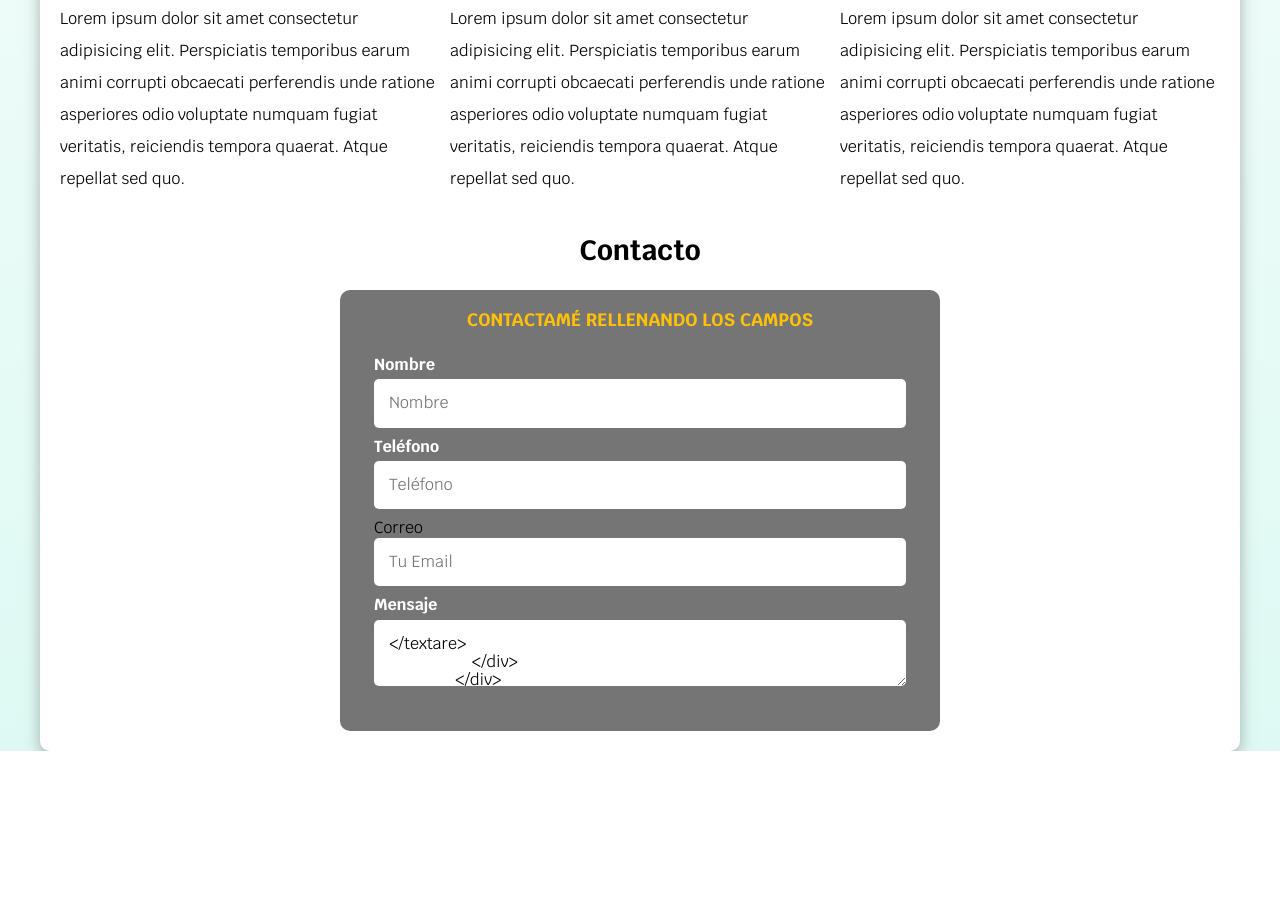
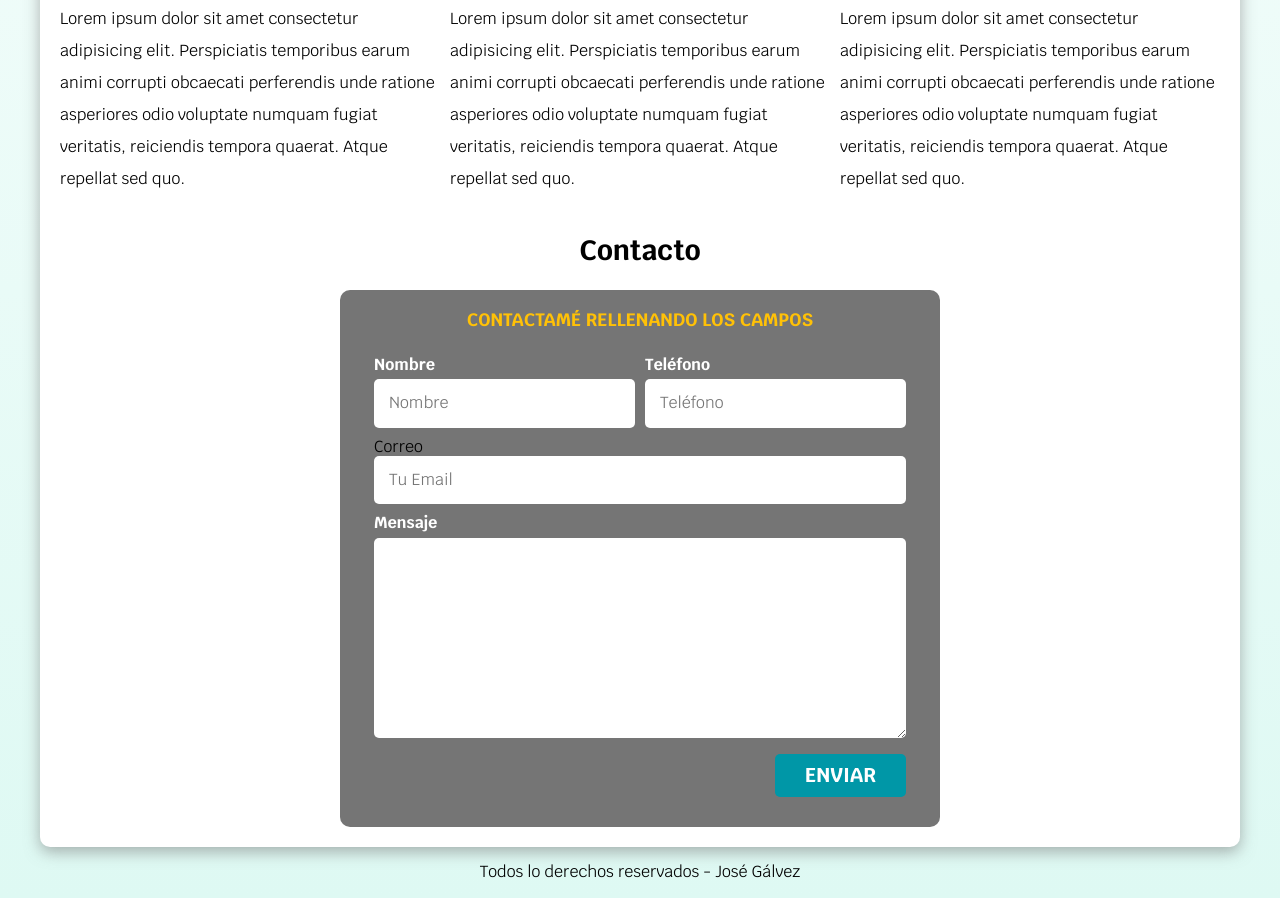
Before and after one commit to jlgalvez77/Desarrolllo-web-completo, a plain HTML site: page FREELANCER/index.html in a window 1280 px wide. Shown: the part 926-1824 px from the top of the page. Before the commit the page ends 1677 px from the top, so only its background shows below. Drawn offline with Linux system fonts and the light colour scheme.

Commit message:
Terminado

```diff
--- a/FREELANCER_INICIO/css/styles.css
+++ b/FREELANCER/css/styles.css
@@ -12,6 +12,7 @@
 html {
     font-size: 62.5%;
     box-sizing:border-box;
+    scroll-snap-type: y mandatory;
 }
 *, *:before, *:after {
     box-sizing:inherit;
@@ -56,11 +57,15 @@ h1, h2, h3 {
     border-radius: .5rem;
     width: 90%;
     text-align: center;
+    border: none;
 }
 @media (min-width: 768px){
     .boton {
         width: auto;
     }
+}
+.boton:hover{
+    cursor: pointer;
 }
 
 .sombra {
@@ -70,6 +75,24 @@ h1, h2, h3 {
     background-color: var(--blanco);
     padding: 2rem;
     border-radius: 1rem;
+}
+
+.w-sm-100 {
+    width: 100%;
+}
+
+@media (min-width: 768px) {
+    .w-sm-100{
+        width: auto;
+    }
+}
+
+.flex {
+    display: flex;
+}
+
+.alinear-derecha {
+    justify-content: flex-end;
 }
 
 .nav-bg {
@@ -134,6 +157,13 @@ h1, h2, h3 {
     align-items: flex-end;
 }
 
+.servicios,
+.navegacion-principal,
+.formulario {
+    scroll-snap-align: center;
+    scroll-snap-stop: always;
+}
+
 @media (min-width: 768px) {
     .servicios {
     display: grid;
@@ -187,9 +217,23 @@ h1, h2, h3 {
     color: var(--secundario);
 }
 
-.contenedor-campos {
+@media (min-width: 768px) {
+    .contenedor-campos {
+        display: grid;
+        grid-template-columns: repeat(2, 1fr);
+        grid-template-rows: auto auto 20rem;
+        column-gap: 1rem;
+    }
+    .campo:nth-child(3),
+    .campo:nth-child(4) {
+        grid-column: 1 / 3;
+    }
+    .boton-enviar {
+        margin-top: 4rem;
+    }
+}
 
-}
+
 
 .campo {
     margin-bottom: 1rem;
@@ -202,9 +246,21 @@ h1, h2, h3 {
     display: block;
 }
 
+.campo textarea {
+    height: 20rem;
+}
+
 .input-text {
     width: 100%;
     border: none;
     padding: 1.5rem;
     border-radius: .5rem;
 }
+
+.enviar .boton {
+    width: 100%;
+}
+
+.footer {
+    text-align: center;
+}
--- a/FREELANCER_INICIO/index.html
+++ b/FREELANCER/index.html
@@ -121,18 +121,18 @@
                     </div>
                     <div class="campo">
                         <label>Mensaje</label>
-                        <textarea class="input-text" placeholder="Mensaje"></textare>
+                        <textarea class="input-text"></textarea>
                     </div>
                 </div>
-                <div>
-                   <input type="submit" value="Enviar">
+                <div class="alinear-derecha flex">
+                   <input class="boton w-sm-100 boton-enviar" type="submit" value="Enviar">
                 </div>
 
             </fieldset>
         </form>
     </section>
     </main>
-    <footer>
+    <footer class="footer">
         <p>Todos lo derechos reservados - José Gálvez</p>
     </footer>
 
```
Also changed, not shown: FREELANCER/css/normalize.css (renamed from FREELANCER_INICIO/css/normalize.css), FREELANCER/img/gijon_noche.jpg (renamed from FREELANCER_INICIO/img/gijon_noche.jpg), FREELANCER/img/hero.jpg (renamed from FREELANCER_INICIO/img/hero.jpg), FREELANCER/img/programacion.jpg (renamed from FREELANCER_INICIO/img/programacion.jpg), FREELANCER/nosotros.html (renamed from FREELANCER_INICIO/nosotros.html).
